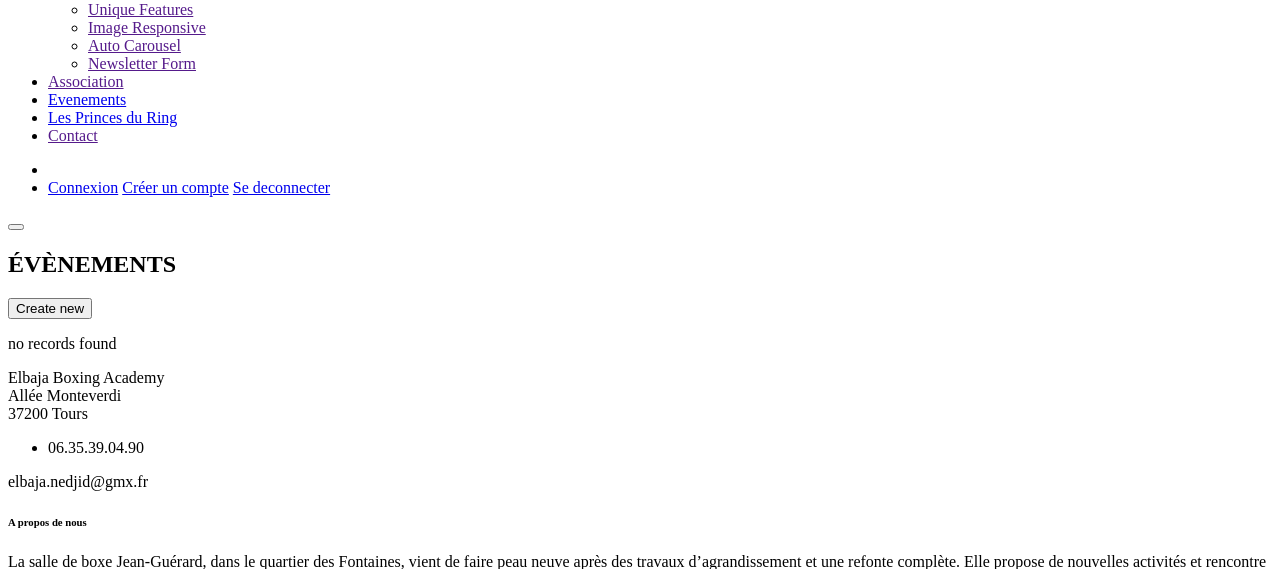
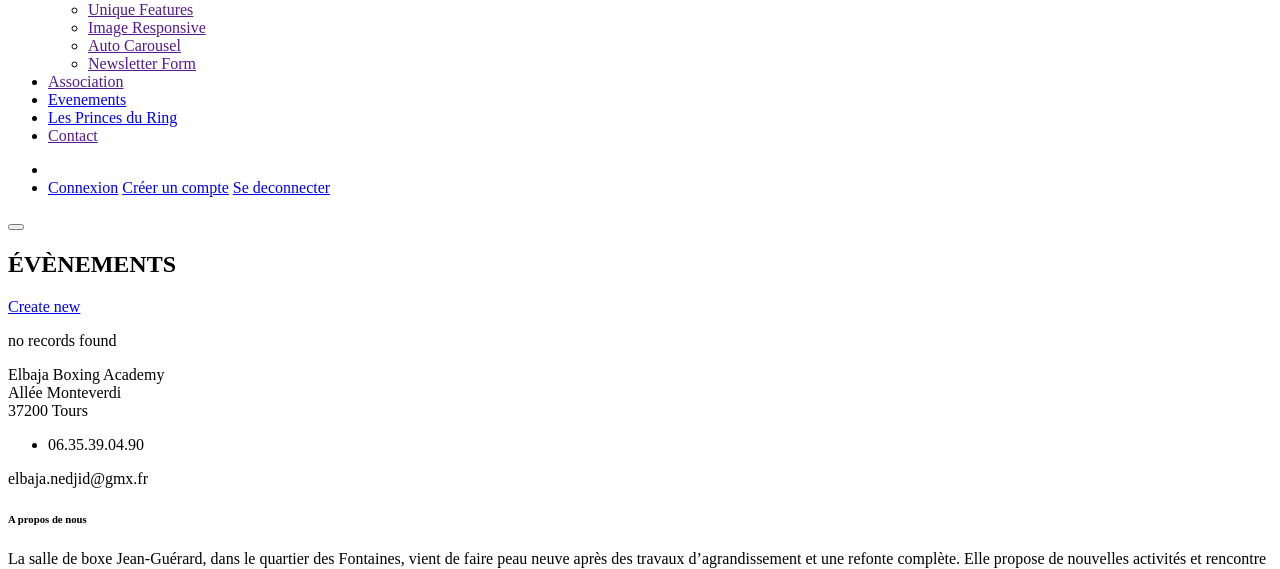
Before and after one commit to BenKod-r/tours-0320-php-elbaja-boxing-academy, a Symfony app: template templates/event/index.html.twig in a window 1280 px wide. Shown: the part 576-1145 px from the top of the page. Run offline with Twig, Linux system fonts and the light colour scheme; the template is opened without the code that fills it, so the values that code supplies are empty; some libraries are stand-ins or nearby versions.

Commit message:
html updated for error

```diff
--- a/templates/event/index.html.twig
+++ b/templates/event/index.html.twig
@@ -9,7 +9,7 @@
             <h1 class="event_page_title">ÉVÈNEMENTS</h1>
         </div>
         <div class="event_link">
-            <a href="{{ path('event_new') }}"><input type="button" class="btn btn-dark" value="Create new"></a>
+            <a class="btn btn-dark" href="{{ path('event_new') }}">Create new</a>
         </div>
         <div class="event_card row justify-content-around">
         {% for event in events %}
@@ -21,8 +21,8 @@
                     </div>
                     <div class="event_card_image">
                         <a href="{{ path('event_show', {'id': event.id}) }}"><img class="event_image card-img-top" src="{{ asset( event.poster ) }}" alt="Card image cap"  title="Cliquer sur l'image pour en savoir plus !" /></a>
-                        <a href="{{ path('event_show', {'id': event.id}) }}"><input type="button" class="show btn btn-success" value="en savoir plus !" /></a>
-                        <a href="{{ path('event_edit', {'id': event.id}) }}"><input type="button" class="edit btn btn-success" value="edit" /></a>
+                        <a class="show btn btn-success" href="{{ path('event_show', {'id': event.id}) }}">en savoir plus !</a>
+                        <a class="edit btn btn-success" href="{{ path('event_edit', {'id': event.id}) }}">edit</a>
                     </div>
                 </div>
             </div>
```
